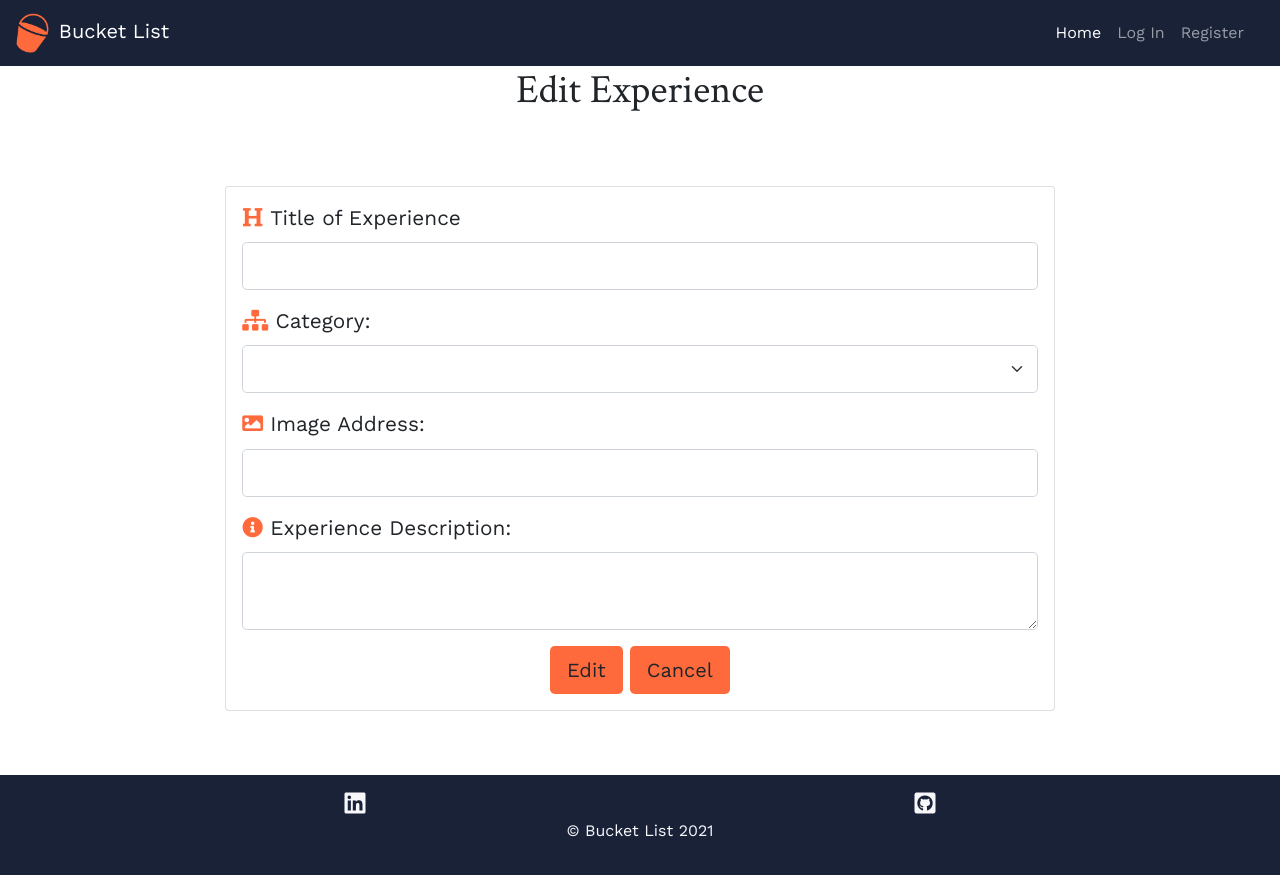
After one commit to Callymags/ms3-BucketList, a Flask app: template templates/edit_experience.html in a window 1280 px wide. The commit adds this page. Run offline with Flask 2, Linux system fonts and the light colour scheme; the template is opened without the code that fills it: most values are stand-ins (such as "Sample title", 1, 10 or a date in 2020).

Commit message:
feat: Create Edit experience function and page

```diff
--- /dev/null
+++ b/templates/edit_experience.html
@@ -0,0 +1,59 @@
+{% extends "base.html" %}
+{% block content %}
+
+    <div class="create-exp-container container-fluid">
+
+        <h1 class="text-center">Edit Experience</h1>
+
+        <div class="row">
+            <div class="col-lg-8 col-md-10 offset-lg-2 offset-md-1">
+                <div class="card">
+                    <div class="card-body">
+                        <form method="POST" action="{{ url_for('experience.edit_exp', exp_id=experience._id) }}">
+                            <!-- Title selection -->
+                            <div class="mb-3 input-group-lg">
+                                <i class="fas fa-heading icon-style"></i>
+                                <label for="experience_name" class="form-label">Title of Experience</label>
+                                <input type="text" name="experience_name" class="form-control" id="experience_name"
+                                    minlength="5" maxlength="30" title="Username must have 5-30 characters" required>
+                            </div>
+                            <!-- Category selection -->
+                            <div class="mb-3 input-group-lg">
+                                <i class="fas fa-sitemap icon-style"></i>
+                                <label for="category_name"> Category: </label>
+                                <select class="form-select mt-2" id="category_name" name="category_name"
+                                    aria-label="Category options for experience" required>
+                                    <option selected></option>
+                                    {% for category in categories %}
+                                    <option value="{{ category.category_name }}">{{ category.category_name }}</option>
+                                    {% endfor %}
+                                </select>
+                            </div>
+                            <!-- Image url -->
+                            <div class="mb-3 input-group-lg">
+                                <i class="fas fa-image icon-style"></i>
+                                <label for="img_address" class="form-label">Image Address: </label>
+                                <input type="text" name="img_address" class="form-control" id="img_address" required>
+                            </div>
+                            <!-- Decription -->
+                            <div class="mb-3 input-group-lg">
+                                <i class="fas fa-info-circle icon-style"></i>
+                                <label for="description"> Experience Description: </label>
+                                <textarea class="form-control mt-2" name="description" id="description" minlength="5"
+                                    maxlength="200" title="Username must have 5-200 characters"
+                                    aria-label="With textarea"></textarea>
+                            </div>
+                            <!-- Buttons -->
+                            <div class="text-center">
+                                <button type="submit" class="btn btn-lg orange-btn">Edit</button>
+                                <a href="{{ url_for('experience.exp_info', exp_id=experience._id) }}"
+                                type="button" class="btn btn-lg orange-btn">Cancel</a>
+                            </div>
+                        </form>
+                    </div>
+                </div>
+            </div>
+        </div>
+    </div>
+
+{% endblock %}
```
Also changed, not shown: experience.py (+6 -11 lines), templates/experience_info.html (+7 -3 lines), templates/profile.html (+1 -30 lines).
